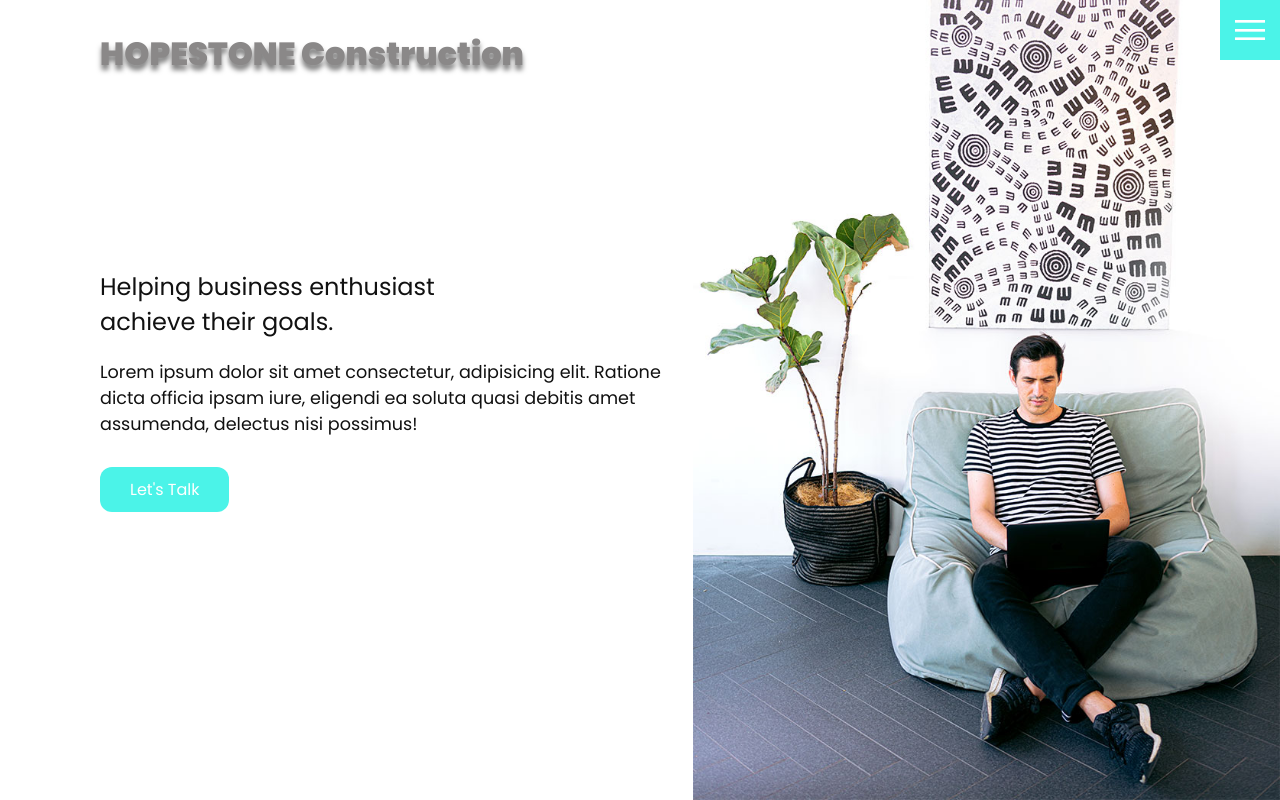
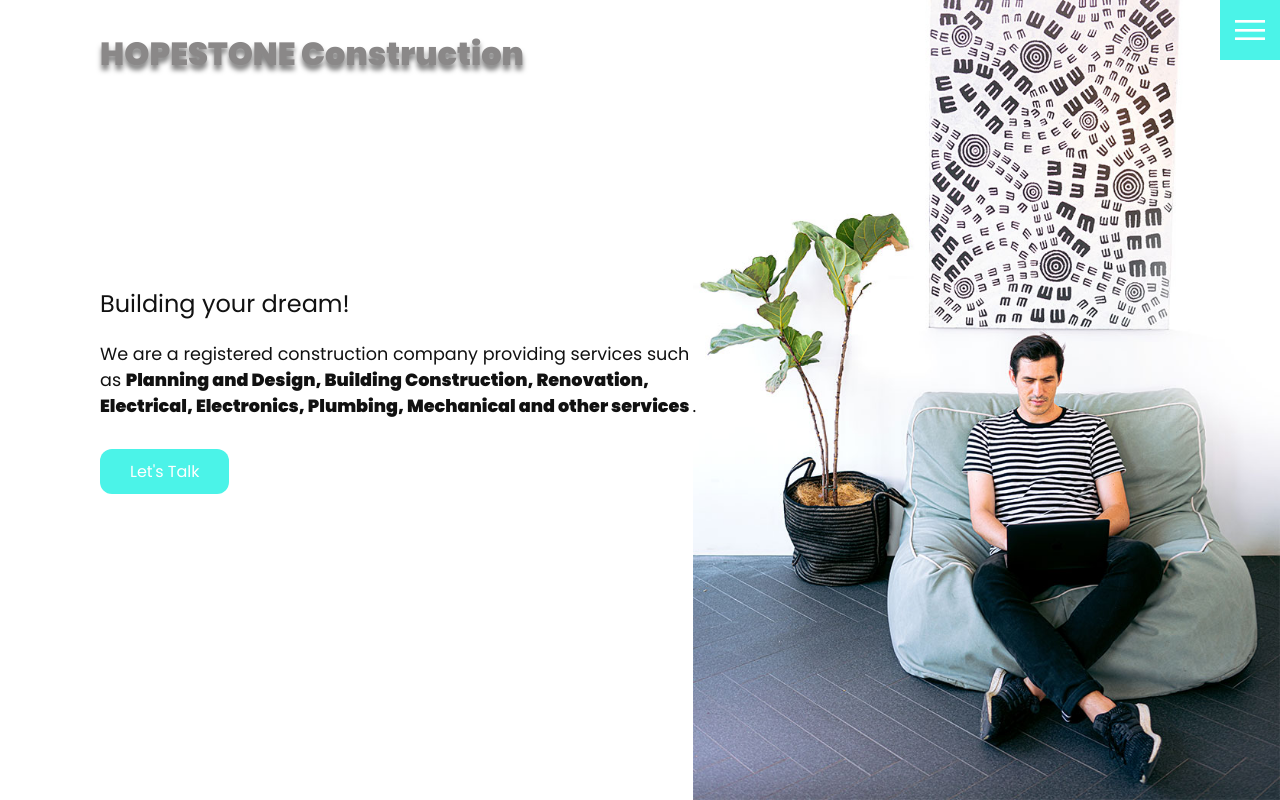
Before and after one commit to onceacurious/hopestone_layout-repo, a Flask app: page / in a window 1280 px wide. Run offline with Flask 2, Linux system fonts and the light colour scheme.

Commit message:
Edit Home
Edit home slogan and service offer.

```diff
--- a/templates/home.html
+++ b/templates/home.html
@@ -4,10 +4,10 @@
 <section class="home">
     <img src="/static/image/home-img.jpg" class="home-image" alt="">
     <div class="home-content">
-        <h1>Helping business enthusiast <br> achieve their goals.</h1>
+        <h1>Building your dream!</h1>
         <p>
-            Lorem ipsum dolor sit amet consectetur, adipisicing elit. Ratione dicta officia ipsam iure, eligendi
-            ea soluta quasi debitis amet assumenda, delectus nisi possimus!
+            We are a registered construction company providing services such as <strong>Planning and Design, Building
+                Construction, Renovation, Electrical, Electronics, Plumbing, Mechanical and other services </strong>.
         </p>
         <a href="/contact" class="btn">Let's Talk</a>
     </div>
```
